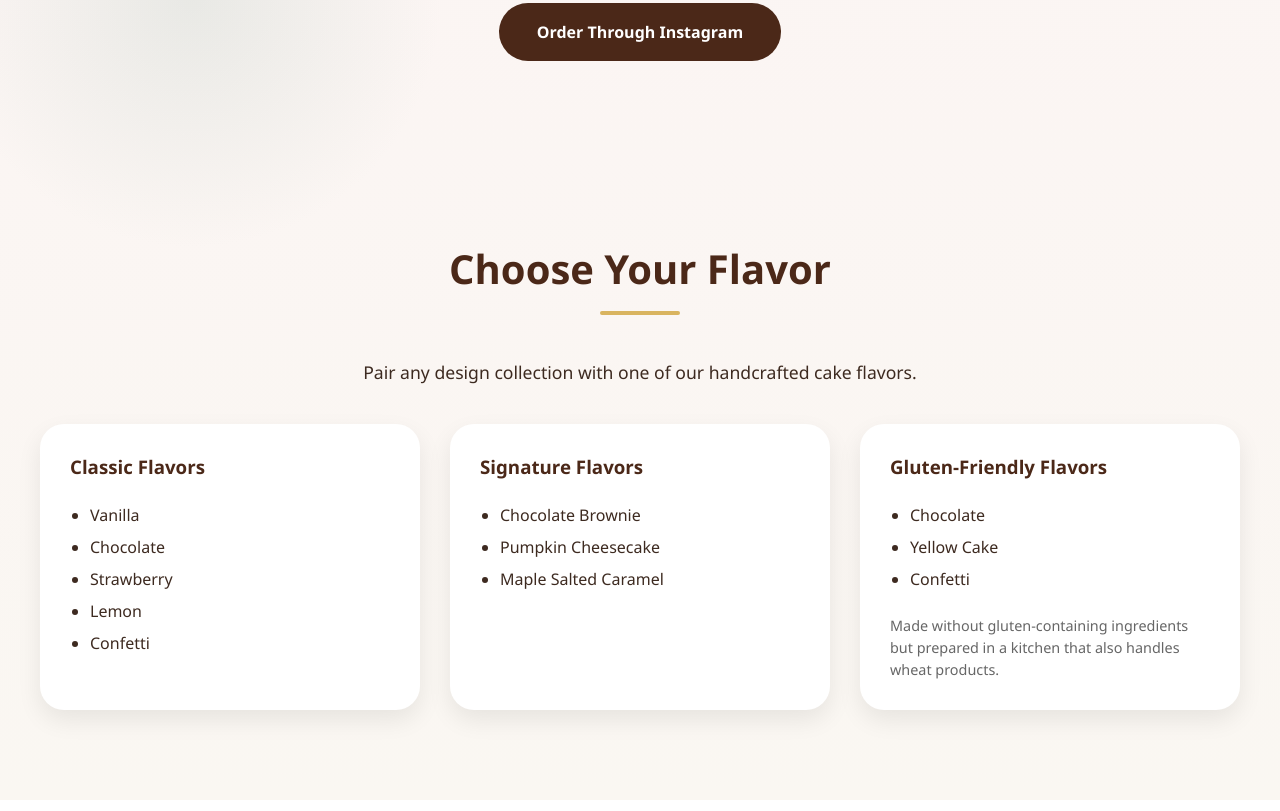
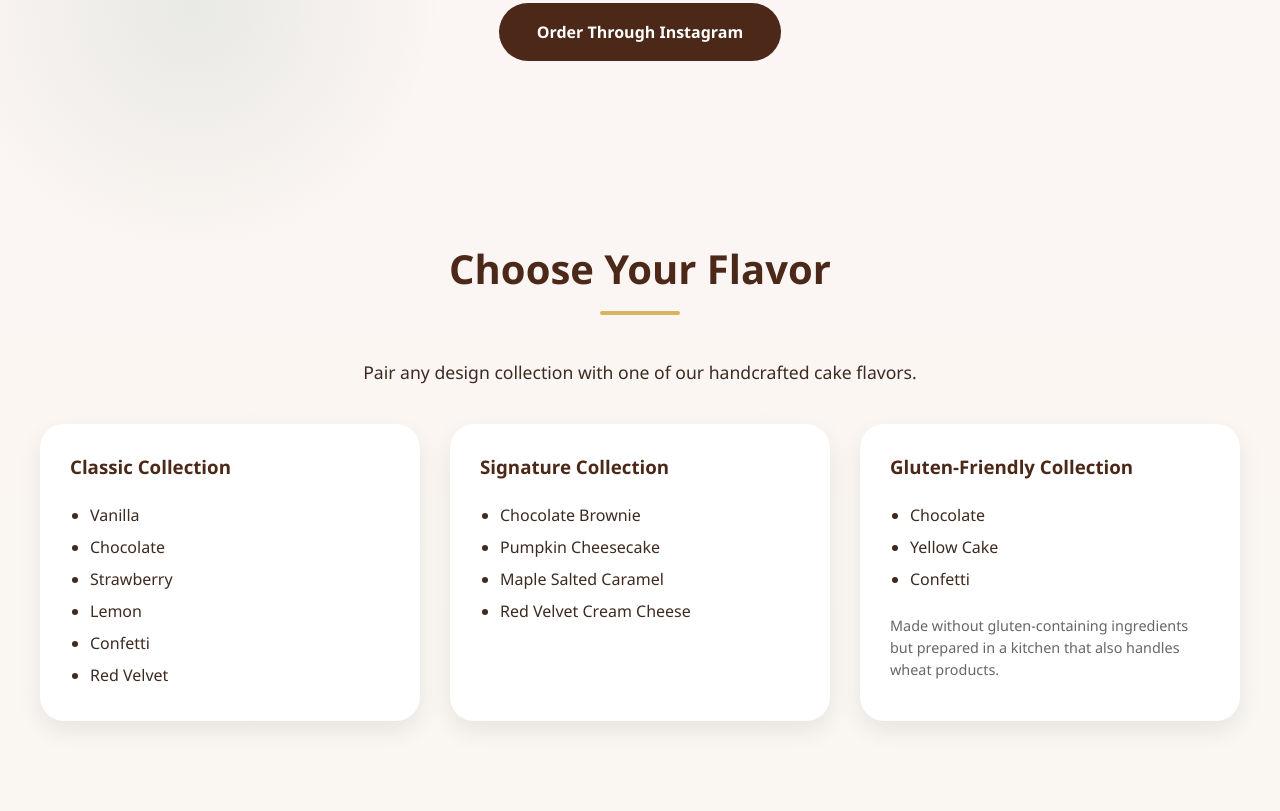
Before and after one commit to mitchbezaire/qd-bakes, a plain HTML site: page index.html in a window 1280 px wide. Shown: the part 4543-5354 px from the top of the page. Drawn offline with Linux system fonts and the light colour scheme.

Commit message:
Add design gallery flavor collections and ordering flow

```diff
--- a/index.html
+++ b/index.html
@@ -220,7 +220,7 @@
 
         <div class="flavor-card">
 
-            <h3>Classic Flavors</h3>
+            <h3>Classic Collection</h3>
 
             <ul>
                 <li>Vanilla</li>
@@ -228,25 +228,27 @@
                 <li>Strawberry</li>
                 <li>Lemon</li>
                 <li>Confetti</li>
+                <li>Red Velvet</li>
             </ul>
 
         </div>
 
         <div class="flavor-card">
 
-            <h3>Signature Flavors</h3>
+            <h3>Signature Collection</h3>
 
             <ul>
                 <li>Chocolate Brownie</li>
                 <li>Pumpkin Cheesecake</li>
                 <li>Maple Salted Caramel</li>
+                <li>Red Velvet Cream Cheese</li>
             </ul>
 
         </div>
 
         <div class="flavor-card">
 
-            <h3>Gluten-Friendly Flavors</h3>
+            <h3>Gluten-Friendly Collection</h3>
 
             <ul>
                 <li>Chocolate</li>
```
